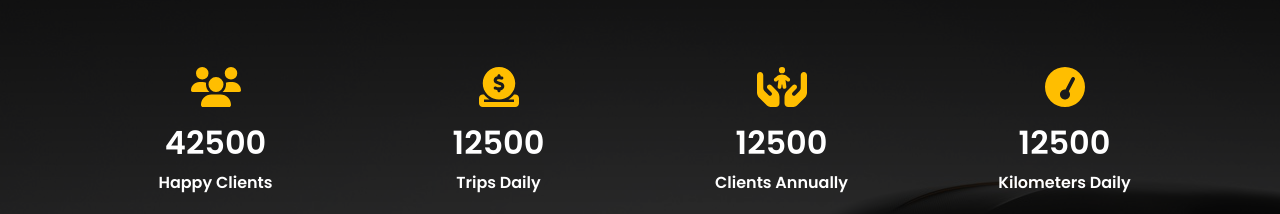
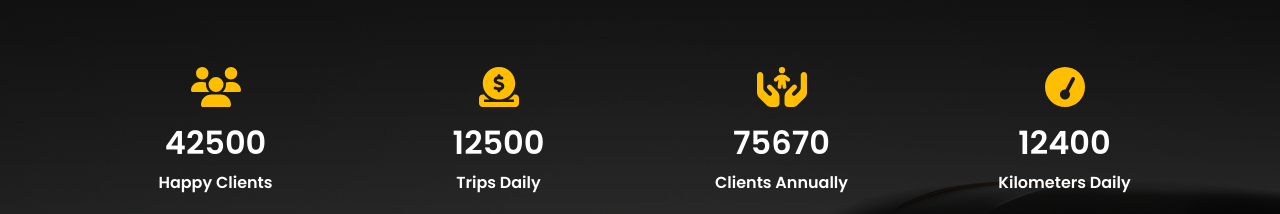
Before and after one commit to JCciasico/Car-Rental, a Vue app: page / in a window 1280 px wide. Shown: the part 4220-4434 px from the top of the page. Built offline with nearby package versions, Linux system fonts and the light colour scheme; a web font is replaced by a local one; what vue-scroll-reveal would draw is missing.

Commit message:
refactor: counter in dashboard section

```diff
--- a/src/components/DashBoard.vue
+++ b/src/components/DashBoard.vue
@@ -14,12 +14,12 @@
             </div>
             <div class="col text-center">
                 <i class="fa-solid fa-hands-holding-child icon"></i>
-                <h2 id="counter">12500</h2>
+                <h2 id="counter">75670</h2>
                 <span id="dash-text">Clients Annually</span>
             </div>
             <div class="col text-center">
                 <i class="fa-solid fa-gauge-simple-high icon"></i>
-                <h2 id="counter">12500</h2>
+                <h2 id="counter">12400</h2>
                 <span id="dash-text">Kilometers Daily</span>
             </div>
         </div>
```
